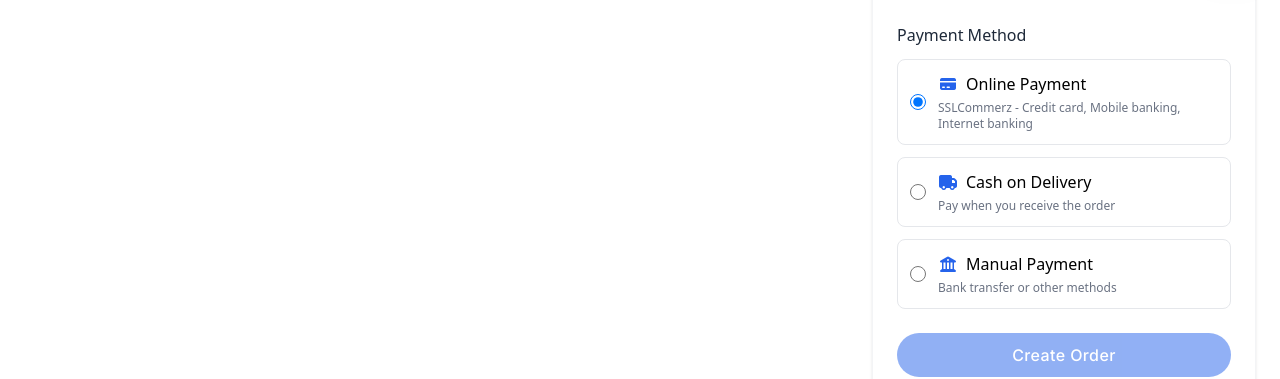
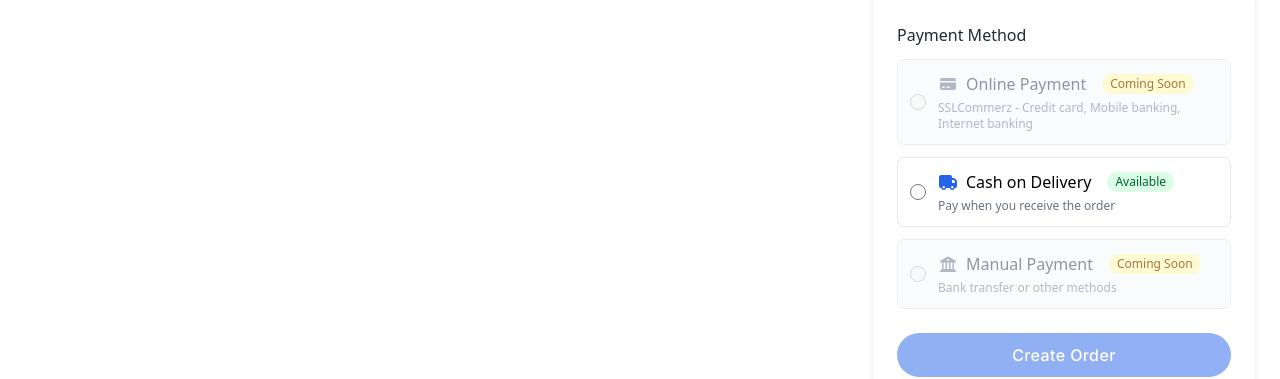
Before and after one commit to Xen-Xie/exclusiveelectronicsbangladesh, a React (Vite) app in the folder frontend/: page /checkout in a window 1280 px wide. Shown: the part 763-1142 px from the top of the page. Built offline with nearby package versions, Linux system fonts and the light colour scheme; no server answers.

Commit message:
Online Payment and Manual Payment disabled for not officially setup

```diff
--- a/frontend/src/pages/CheckOut.jsx
+++ b/frontend/src/pages/CheckOut.jsx
@@ -779,26 +779,38 @@ function CheckOut() {
                   Payment Method
                 </h3>
                 <div className="space-y-3">
-                  <label className="flex items-center gap-3 p-3 border border-gray-200 rounded-lg cursor-pointer hover:bg-gray-50 transition-colors">
+                  {/* Online Payment - Coming Soon */}
+                  <div className="relative group">
+                    <div className="flex items-center gap-3 p-3 border border-gray-200 rounded-lg bg-gray-50 cursor-not-allowed opacity-75">
                       <input
                         type="radio"
                         name="payment"
-                      checked={paymentMethod === "ssl"}
-                      onChange={() => setPaymentMethod("ssl")}
-                      className="w-4 h-4 text-primary"
+                        disabled
+                        className="w-4 h-4 text-gray-400 cursor-not-allowed"
                       />
                       <div className="flex-1">
                         <div className="flex items-center gap-2">
-                        <i className="fa-solid fa-credit-card text-primary"></i>
-                        <span className="font-medium">Online Payment</span>
+                          <i className="fa-solid fa-credit-card text-gray-400"></i>
+                          <span className="font-medium text-gray-500">
+                            Online Payment
+                          </span>
+                          <span className="ml-2 text-xs bg-yellow-100 text-yellow-800 px-2 py-0.5 rounded-full whitespace-nowrap">
+                            Coming Soon
+                          </span>
                         </div>
-                      <p className="text-xs text-gray-500 mt-1">
+                        <p className="text-xs text-gray-400 mt-1">
                           SSLCommerz - Credit card, Mobile banking, Internet
                           banking
                         </p>
                       </div>
-                  </label>
+                    </div>
+                    {/* Tooltip on hover */}
+                    <div className="absolute -top-8 left-1/2 transform -translate-x-1/2 bg-gray-800 text-white text-xs px-2 py-1 rounded opacity-0 group-hover:opacity-100 transition-opacity pointer-events-none whitespace-nowrap">
+                      Coming soon! Please check back later
+                    </div>
+                  </div>
 
+                  {/* Cash on Delivery - Active */}
                   <label className="flex items-center gap-3 p-3 border border-gray-200 rounded-lg cursor-pointer hover:bg-gray-50 transition-colors">
                     <input
                       type="radio"
@@ -811,6 +823,9 @@ function CheckOut() {
                       <div className="flex items-center gap-2">
                         <i className="fa-solid fa-truck text-primary"></i>
                         <span className="font-medium">Cash on Delivery</span>
+                        <span className="ml-2 text-xs bg-green-100 text-green-800 px-2 py-0.5 rounded-full">
+                          Available
+                        </span>
                       </div>
                       <p className="text-xs text-gray-500 mt-1">
                         Pay when you receive the order
@@ -818,24 +833,34 @@ function CheckOut() {
                     </div>
                   </label>
 
-                  <label className="flex items-center gap-3 p-3 border border-gray-200 rounded-lg cursor-pointer hover:bg-gray-50 transition-colors">
+                  {/* Manual Payment - Coming Soon */}
+                  <div className="relative group">
+                    <div className="flex items-center gap-3 p-3 border border-gray-200 rounded-lg bg-gray-50 cursor-not-allowed opacity-75">
                       <input
                         type="radio"
                         name="payment"
-                      checked={paymentMethod === "manual"}
-                      onChange={() => setPaymentMethod("manual")}
-                      className="w-4 h-4 text-primary"
+                        disabled
+                        className="w-4 h-4 text-gray-400 cursor-not-allowed"
                       />
                       <div className="flex-1">
                         <div className="flex items-center gap-2">
-                        <i className="fa-solid fa-building-columns text-primary"></i>
-                        <span className="font-medium">Manual Payment</span>
+                          <i className="fa-solid fa-building-columns text-gray-400"></i>
+                          <span className="font-medium text-gray-500">
+                            Manual Payment
+                          </span>
+                          <span className="ml-2 text-xs bg-yellow-100 text-yellow-800 px-2 py-0.5 rounded-full whitespace-nowrap">
+                            Coming Soon
+                          </span>
                         </div>
-                      <p className="text-xs text-gray-500 mt-1">
+                        <p className="text-xs text-gray-400 mt-1">
                           Bank transfer or other methods
                         </p>
                       </div>
-                  </label>
+                    </div>
+                    <div className="absolute -top-8 left-1/2 transform -translate-x-1/2 bg-gray-800 text-white text-xs px-2 py-1 rounded opacity-0 group-hover:opacity-100 transition-opacity pointer-events-none whitespace-nowrap">
+                      Coming soon! Please check back later
+                    </div>
+                  </div>
                 </div>
 
                 <Btn
```
Lines whose indentation alone changed are shown as unchanged.
